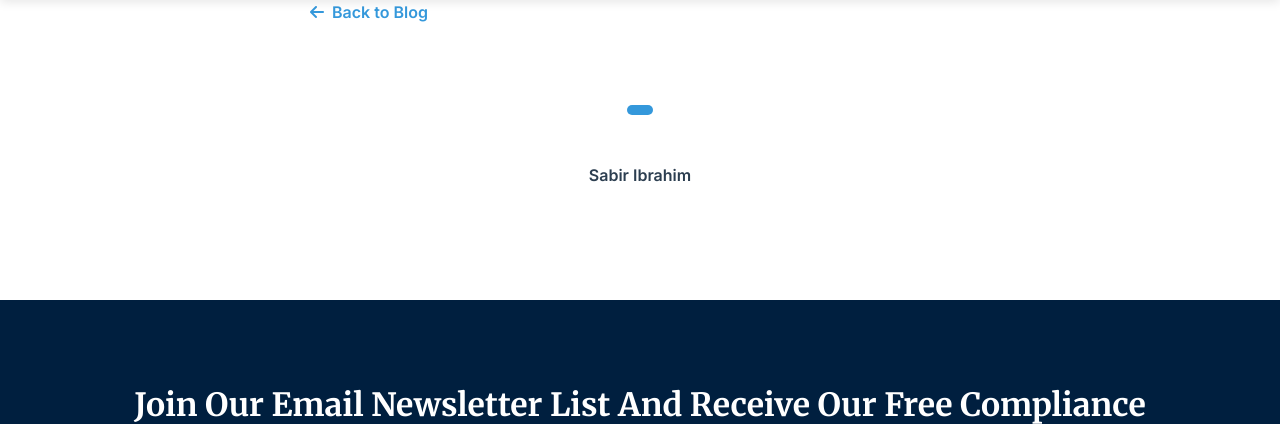
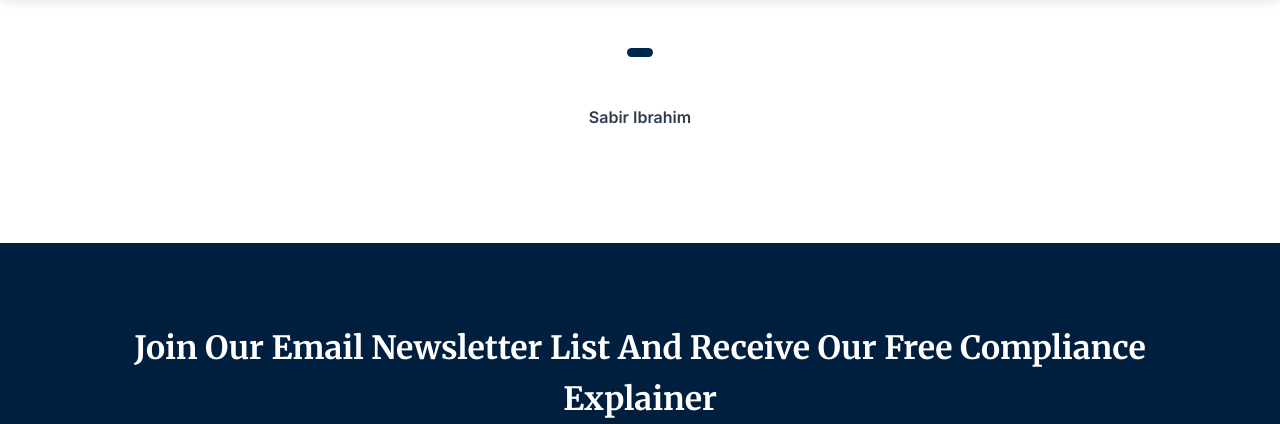
Before and after one commit to J-Frank-Murphy/DevLegalWeb, a Flask app: template src/templates/blog/post.html in a window 1280 px wide. Shown: the part 118-542 px from the top of the page. Run offline with Flask 3, Linux system fonts and the light colour scheme; the template is opened without the code that fills it, so the values that code supplies are empty.

Commit message:
Update post.html

```diff
--- a/src/templates/blog/post.html
+++ b/src/templates/blog/post.html
@@ -256,7 +256,7 @@ terbetween{% extends "base.html" %}
     /* Category badge */
     .category-badge {
         display: inline-block;
-        background-color: #3498db;
+        background-color: #00274c;
         color: white;
         padding: 0.3rem 0.8rem;
         border-radius: 20px;
@@ -432,10 +432,7 @@ terbetween{% extends "base.html" %}
 
 {% block content %}
 <div class="blog-post-container">
-    <!-- Back to blog link -->
-    <a href="{{ url_for('blog.index') }}" class="back-to-blog">
-        <i class="fas fa-arrow-left"></i> Back to Blog
-    </a>
+
 
     <!-- Blog Post Header -->
     <div class="blog-post-header">
```
